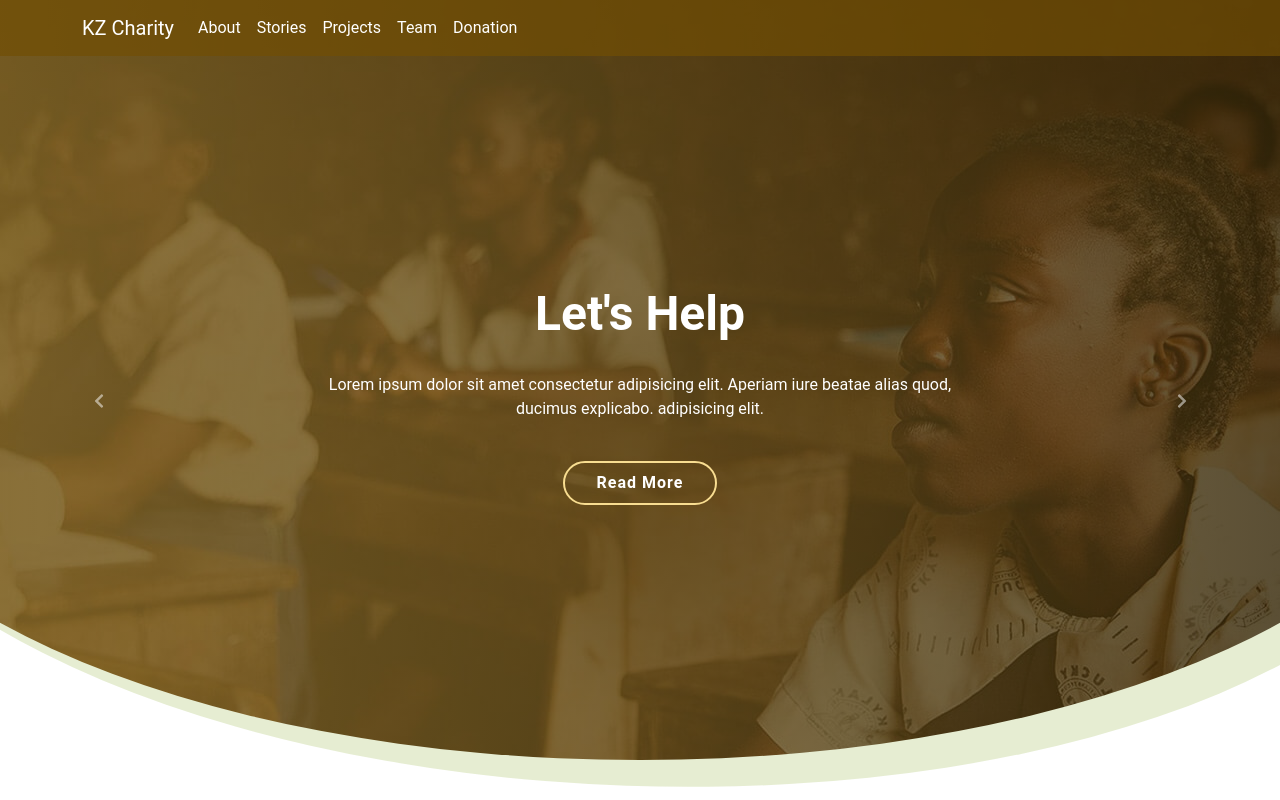
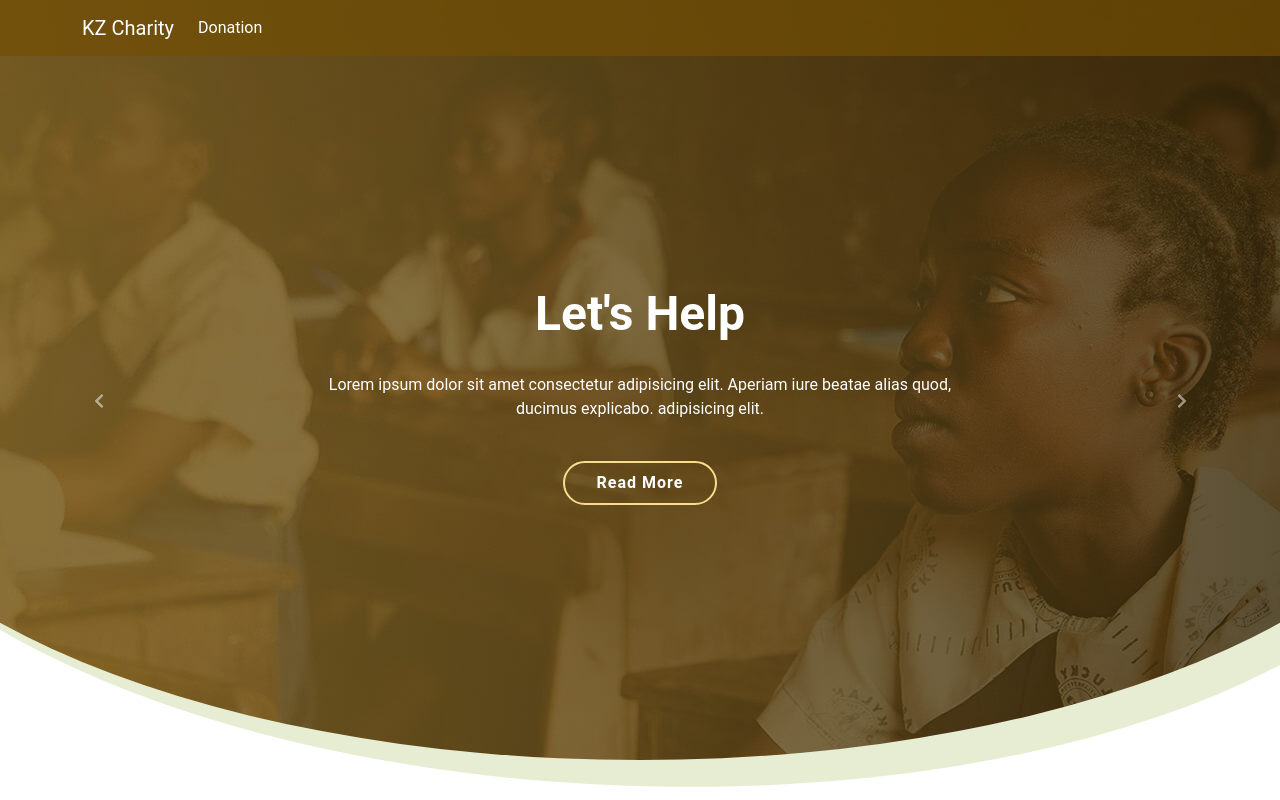
Before and after one commit to zeredogo/krypto-zone-charity, a React (Create React App) app: page / in a window 1280 px wide. Shown: the top 800 px of the page. Built offline with nearby package versions, Linux system fonts and the light colour scheme.

Commit message:
updating commit

```diff
--- a/src/component/Footer.jsx
+++ b/src/component/Footer.jsx
@@ -107,4 +107,4 @@ const Footer = () => {
   )
 }
 
-export default Footer
+export default Footer;
--- a/src/component/Navbar.jsx
+++ b/src/component/Navbar.jsx
@@ -14,10 +14,6 @@ const Navbar = () => {
         </button>
         <div className="collapse navbar-collapse" id="myNavbar">
             <ul className="navbar-nav ml-auto my-2 my-lg-0">
-                <li className="nav-item"><a class="nav-link" href="#">About</a></li>
-                <li className="nav-item"><a class="nav-link" href="#">Stories</a></li>
-                <li className="nav-item"><a class="nav-link" href="#">Projects</a></li>
-                <li className="nav-item"><a class="nav-link" href="#">Team</a></li>
                 <li className="nav-item"><a class="nav-link" href="#">Donation</a></li>
             </ul>
         </div>
```
